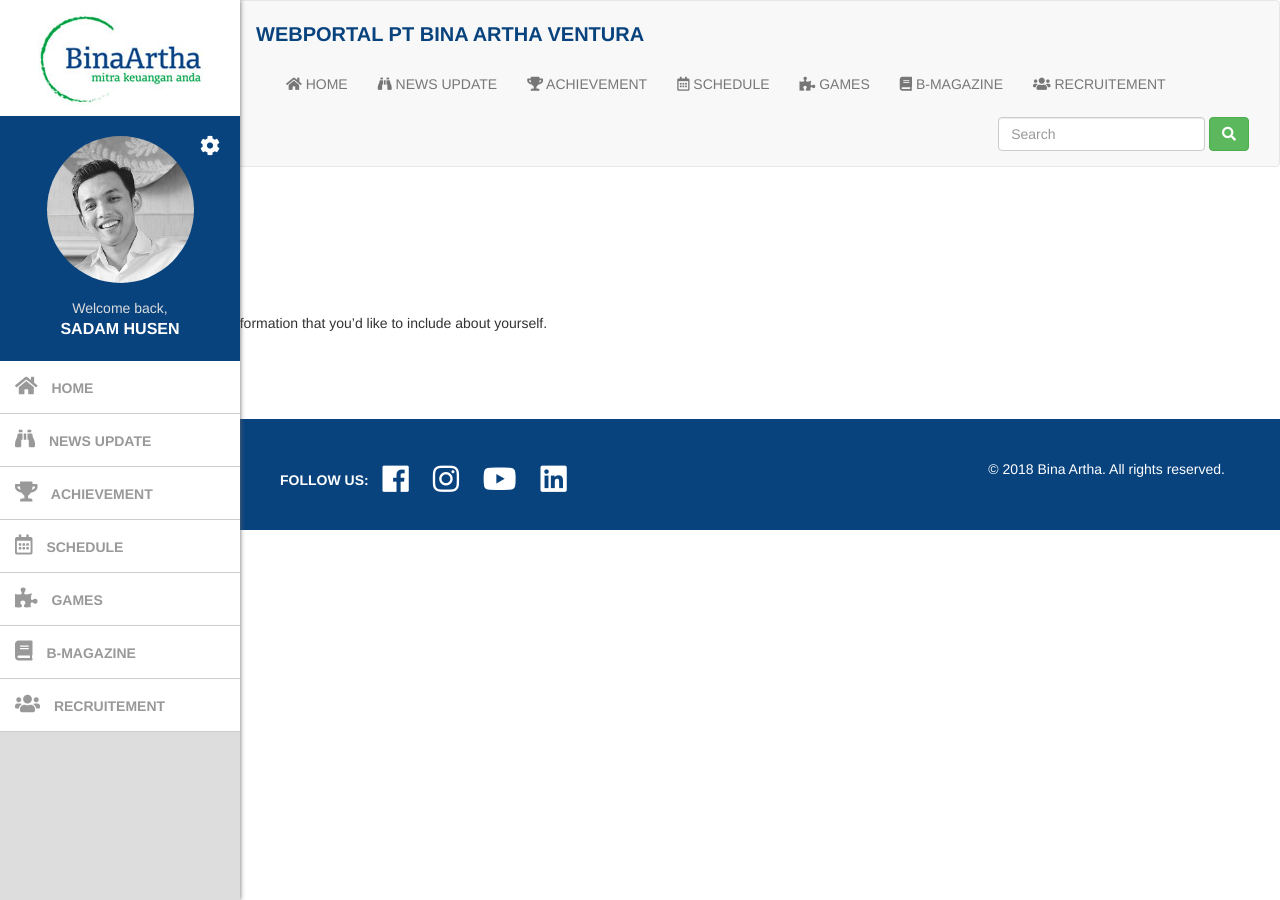
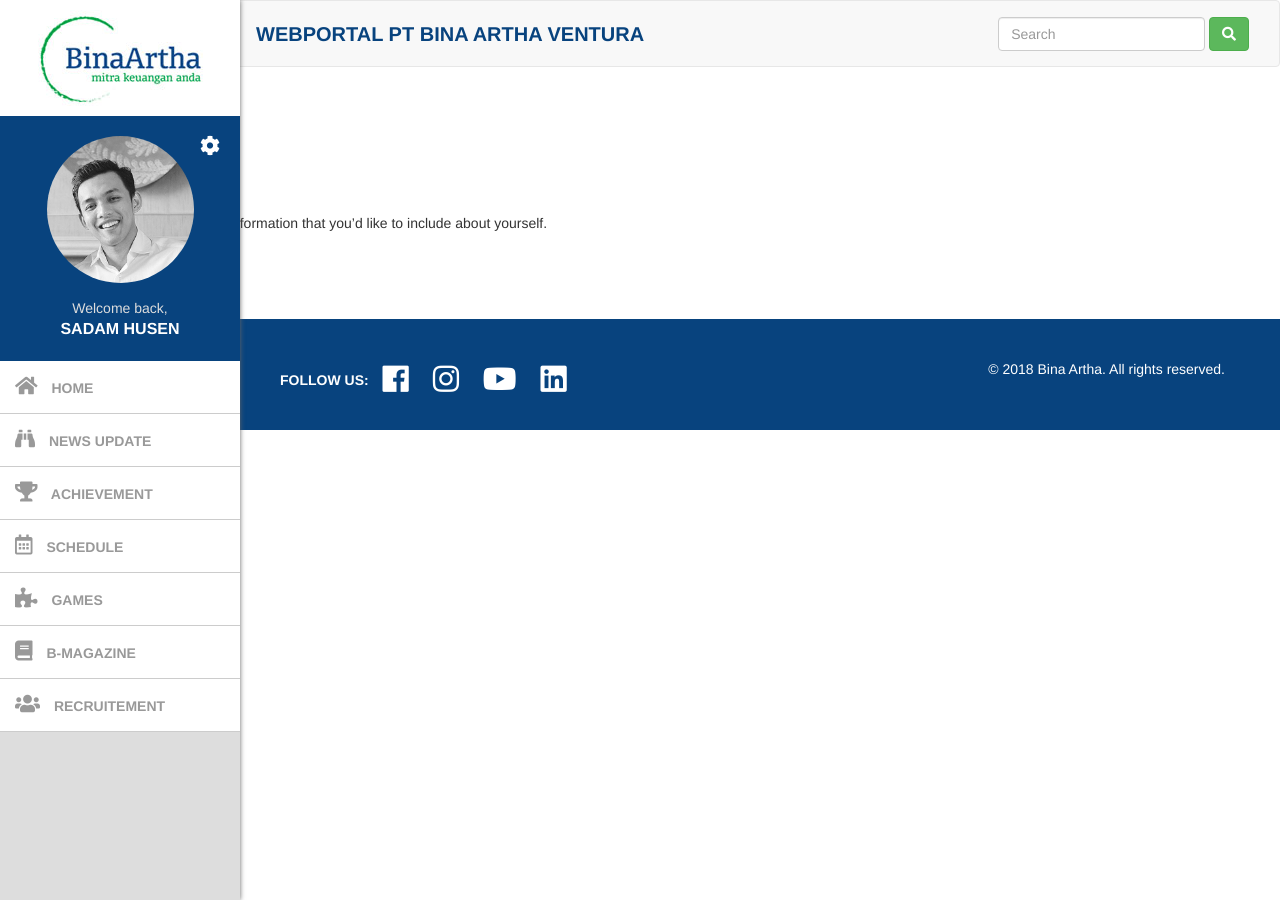
Before and after one commit to kemtol/Bina-Artha, a Jekyll site: the page built from about.md, in a window 1280 px wide. Built offline with Jekyll 4.4.1, drawn with Linux system fonts in a browser that asks for light colours; nearby versions of some CDN libraries.

Commit message:
Update nav.html

```diff
--- a/_includes/nav.html
+++ b/_includes/nav.html
@@ -10,7 +10,7 @@
       <a class="navbar-brand" href="#"><span class="hidden-xs">WEBPORTAL PT BINA ARTHA VENTURA</span><span class="visible-xs">BINA ARTHA</span></a>
     </div>
     <div id="navbar" class="navbar-collapse collapse">
-      <ul class="nav navbar-nav">
+      <ul class="nav navbar-nav visible-xs">
         <li class="l1"><a href=""><i class="fas fa-home"></i> HOME</a></li>
         <li class="l2"><a href=""><i class="fas fa-binoculars"></i> NEWS UPDATE</a></li>
         <li class="l3"><a href=""><i class="fas fa-trophy"></i> ACHIEVEMENT</a></li>
```
